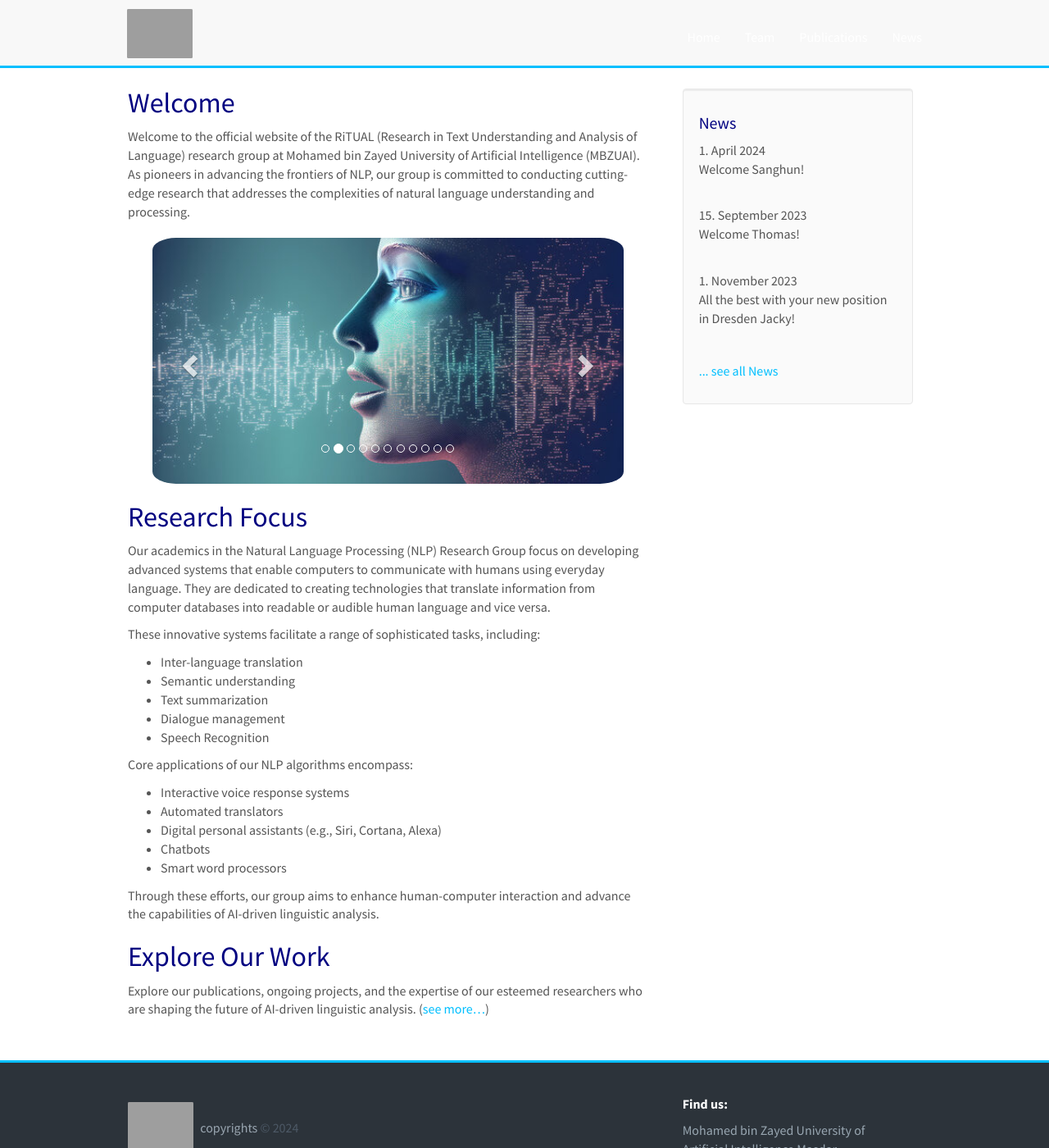
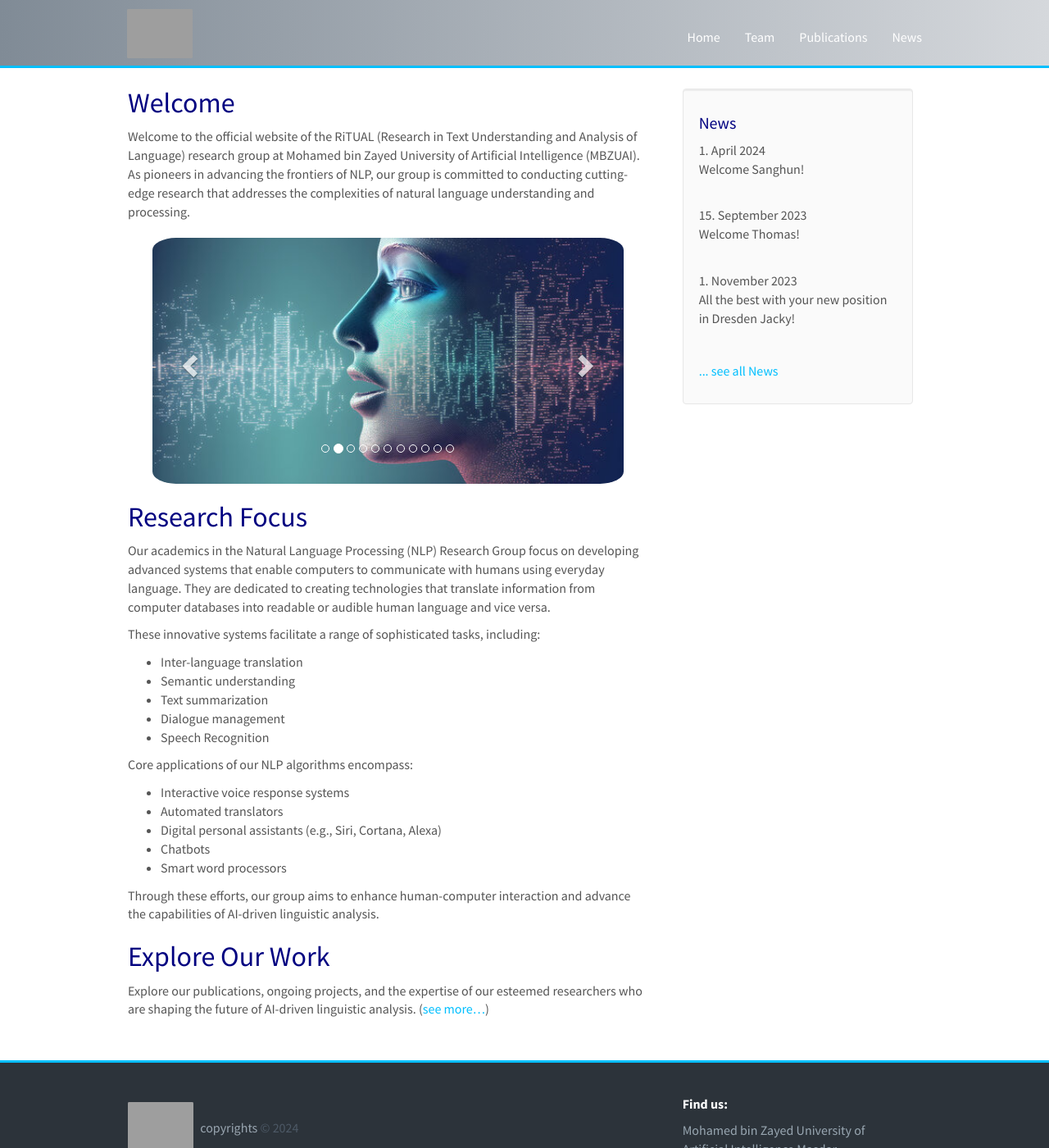
Before and after one commit to RamzaBasharat/MBZUAI, a Jekyll site: the page built from _pages/home.md, in a window 1280 px wide and 1400 px high. Shown: the whole window at 82% size. Built offline with Jekyll 4.4.1, drawn with Linux system fonts in a browser that asks for light colours; nearby versions of some CDN libraries.

Commit message:
updaing news page

```diff
--- a/css/main.scss
+++ b/css/main.scss
@@ -192,7 +192,7 @@ color:#99a7b2;
 /* Navbar background and text color */
 .navbar-default {
 //     background-color: #2c333a; /* Background color */
-    background-color: linear-gradient(to right, #808B96, #D5D8DC);
+    background: linear-gradient(to right, #808B96, #D5D8DC);
     border: none; /* Remove the default border */
     border-bottom: 3px solid #00bfff;
     padding: 20px 0px 10px 0px;
```
